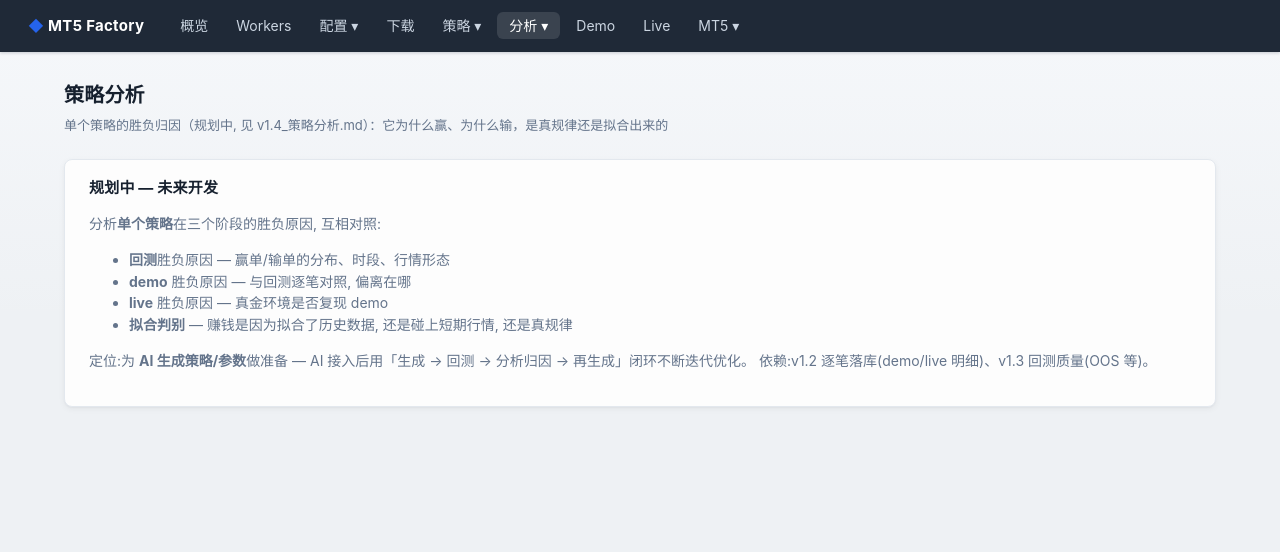
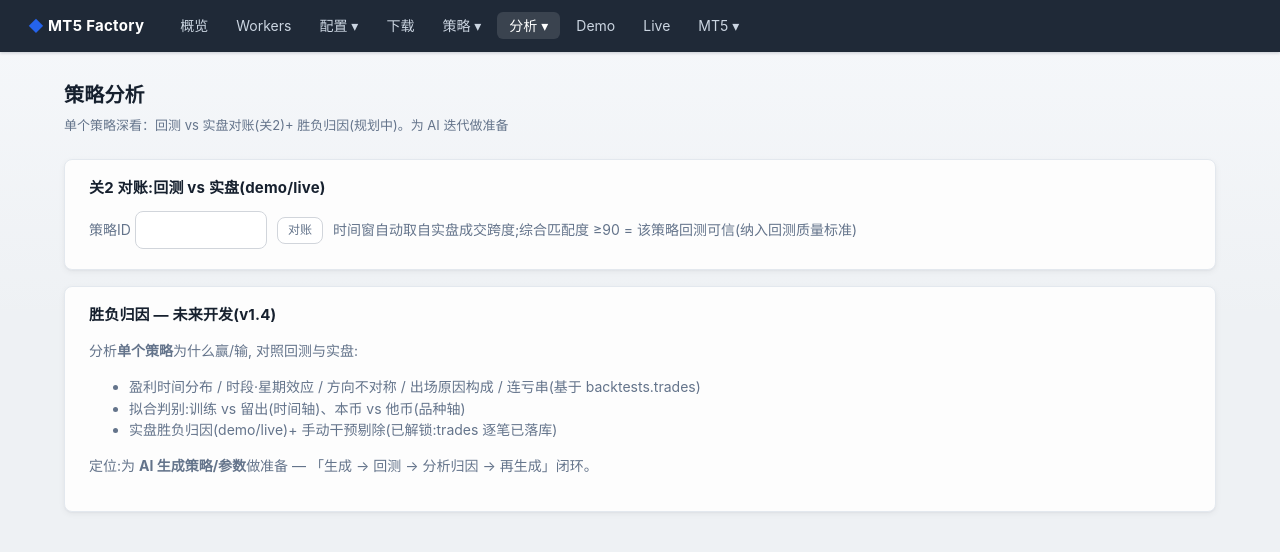
Before and after one commit to cloudformer/mt5_factory, a Flask app: page /strategies/analysis in a window 1280 px wide. Shown: the top 552 px of the page. Run offline with Flask 3, Linux system fonts and the light colour scheme; parts of the project's set-up code (start-up, migrations or seed data) failed here and were passed over.

Commit message:
系统流水/对账精修: trades存券商(schema018)+账号按券商两级分组 + 全部不显示对账 + 关2对账移到策略分析页(回测质量页只留工具箱)

```diff
--- /dev/null
+++ b/containers/postgres/schema/018_trades_broker.sql
@@ -0,0 +1,4 @@
+-- 018_trades_broker.sql — trades 加券商列(券商是成交的事实; 系统流水按"券商→账号"两级过滤)
+-- 存库比"查询时 join mt5_hosts 派生"强壮: 账号换机/worker 离线后, 券商归属仍在库里。
+ALTER TABLE trades ADD COLUMN IF NOT EXISTS broker VARCHAR(64);
+CREATE INDEX IF NOT EXISTS idx_trades_broker ON trades (broker, account);
--- a/containers/web/templates/strategy_analysis.html
+++ b/containers/web/templates/strategy_analysis.html
@@ -1,19 +1,63 @@
 {% extends "base.html" %}
 {% import "_macros.html" as m %}
 {% block content %}
-{{ m.page_header('策略分析', '单个策略的胜负归因（规划中, 见 v1.4_策略分析.md）：它为什么赢、为什么输，是真规律还是拟合出来的') }}
+{{ m.page_header('策略分析', '单个策略深看：回测 vs 实盘对账(关2)+ 胜负归因(规划中)。为 AI 迭代做准备') }}
 
 <section>
-  <h2>规划中 — 未来开发</h2>
-  <p class="muted">分析<b>单个策略</b>在三个阶段的胜负原因, 互相对照:</p>
+  <h2>关2 对账:回测 vs 实盘(demo/live)</h2>
+  <form method="get" class="inline">
+    <label>策略ID <input name="strategy_id" value="{{ sid or '' }}" size="8" required
+        title="用该策略的实盘/demo实际成交, 验证回测在同一时间段的一致性"></label>
+    <button class="small">对账</button>
+    <span class="muted">时间窗自动取自实盘成交跨度;综合匹配度 ≥90 = 该策略回测可信(纳入回测质量标准)</span>
+  </form>
+
+  {% if recon %}
+    {% if recon.note %}
+    <p class="muted" style="margin-top:12px">策略 #{{ recon.strategy_id }}（{{ recon.symbol }}）:{{ recon.note }}</p>
+    {% else %}
+    {% set mt = recon.metrics %}
+    <div class="stats" style="margin-top:12px">
+      <div class="stat">
+        <div class="stat-label">综合匹配度</div>
+        <div class="stat-value {{ 'pos' if mt.match_score >= 90 else 'neg' }}">{{ mt.match_score }}</div>
+        <div class="stat-sub">满分100 · ≥90 = 回测可信</div>
+      </div>
+      <div class="stat">
+        <div class="stat-label">笔数一致率</div>
+        <div class="stat-value">{{ (mt.count_match_rate * 100) | round | int }}%</div>
+        <div class="stat-sub">实盘 {{ recon.actual_trades }} · 回测 {{ recon.bt_trades }}</div>
+      </div>
+      <div class="stat">
+        <div class="stat-label">信号命中率</div>
+        <div class="stat-value">{{ (mt.signal_hit_rate * 100) | round | int }}%</div>
+        <div class="stat-sub">实盘有信号回测也有</div>
+      </div>
+      <div class="stat">
+        <div class="stat-label">方向一致</div>
+        <div class="stat-value">{{ (mt.dir_match_rate * 100) | round | int }}%</div>
+        <div class="stat-sub">配对内 买/卖 一致</div>
+      </div>
+      <div class="stat">
+        <div class="stat-label">盈亏方向一致</div>
+        <div class="stat-value">{{ (mt.outcome_match_rate * 100) | round | int }}%</div>
+        <div class="stat-sub">配对内 是否盈利一致</div>
+      </div>
+    </div>
+    <p class="muted">品种 {{ recon.symbol }} · 对比时间窗 {{ m.lts(recon.window_from) }} → {{ m.lts(recon.window_to) }}（取自实盘成交跨度）· scope={{ recon.scope }}</p>
+    {% endif %}
+  {% endif %}
+</section>
+
+<section>
+  <h2>胜负归因 — 未来开发(v1.4)</h2>
+  <p class="muted">分析<b>单个策略</b>为什么赢/输, 对照回测与实盘:</p>
   <ul class="muted">
-    <li><b>回测</b>胜负原因 — 赢单/输单的分布、时段、行情形态</li>
-    <li><b>demo</b> 胜负原因 — 与回测逐笔对照, 偏离在哪</li>
-    <li><b>live</b> 胜负原因 — 真金环境是否复现 demo</li>
-    <li><b>拟合判别</b> — 赚钱是因为拟合了历史数据, 还是碰上短期行情, 还是真规律</li>
+    <li>盈利时间分布 / 时段·星期效应 / 方向不对称 / 出场原因构成 / 连亏串(基于 backtests.trades)</li>
+    <li>拟合判别:训练 vs 留出(时间轴)、本币 vs 他币(品种轴)</li>
+    <li>实盘胜负归因(demo/live)+ 手动干预剔除(已解锁:trades 逐笔已落库)</li>
   </ul>
-  <p class="muted">定位:为 <b>AI 生成策略/参数</b>做准备 — AI 接入后用「生成 → 回测 → 分析归因 → 再生成」闭环不断迭代优化。
-    依赖:v1.2 逐笔落库(demo/live 明细)、v1.3 回测质量(OOS 等)。</p>
+  <p class="muted">定位:为 <b>AI 生成策略/参数</b>做准备 — 「生成 → 回测 → 分析归因 → 再生成」闭环。</p>
 </section>
 
 {% endblock %}
--- a/containers/web/views/mt5.py
+++ b/containers/web/views/mt5.py
@@ -146,6 +146,10 @@ def system():
         flash(f"api 不可用: {e}", "error")
     for t in trades:
         t["who"] = magic_map.get(t["magic"]) or _who(t["magic"], {})
+    # 账号按券商分组(券商→账号 两级下拉); accounts 为 [{account, broker}]
+    acct_groups = {}
+    for ac in accounts:
+        acct_groups.setdefault(ac.get("broker") or "未知券商", []).append(ac["account"])
     return render_template("mt5_system.html", presets=presets, win=win, frm=frm, to=to,
-                           account=account, accounts=accounts, trades=trades, cons=cons,
+                           account=account, acct_groups=acct_groups, trades=trades, cons=cons,
                            include_test=include_test)
--- a/containers/web/views/strategies.py
+++ b/containers/web/views/strategies.py
@@ -89,13 +89,7 @@ def generate_page():
 
 @bp.get("/analysis")
 def analysis():
-    """策略分析(骨架页, v1.4: 单策略胜负归因/拟合判别, 为AI迭代做准备)"""
-    return render_template("strategy_analysis.html")
-
-
-@bp.get("/quality")
-def quality():
-    """回测质量分析: 关2对账(输入策略id → 回测vs实盘 match%) + 反过拟合工具箱概览"""
+    """策略分析: 关2对账(输入策略id → 回测 vs 实盘 match%); v1.4 更多归因维度待建"""
     sid = request.args.get("strategy_id", type=int)
     recon = None
     if sid:
@@ -103,7 +97,13 @@ def quality():
             recon = api.get(f"/reconcile/{sid}")
         except api.ApiError as e:
             flash(f"对账失败: {e}", "error")
-    return render_template("strategy_quality.html", recon=recon, sid=sid)
+    return render_template("strategy_analysis.html", recon=recon, sid=sid)
+
+
+@bp.get("/quality")
+def quality():
+    """回测质量分析: 反过拟合工具箱概览(OOS/健壮/邻域); 关2对账已移到「策略分析」页"""
+    return render_template("strategy_quality.html")
 
 
 @bp.post("/generate")
```
Also changed, not shown: containers/api/src/routes/backtests.py (+5 -2 lines), containers/api/src/services/sync.py (+9 -6 lines), containers/web/templates/mt5_system.html (+6 -4 lines), containers/web/templates/strategy_quality.html (+2 -48 lines).
